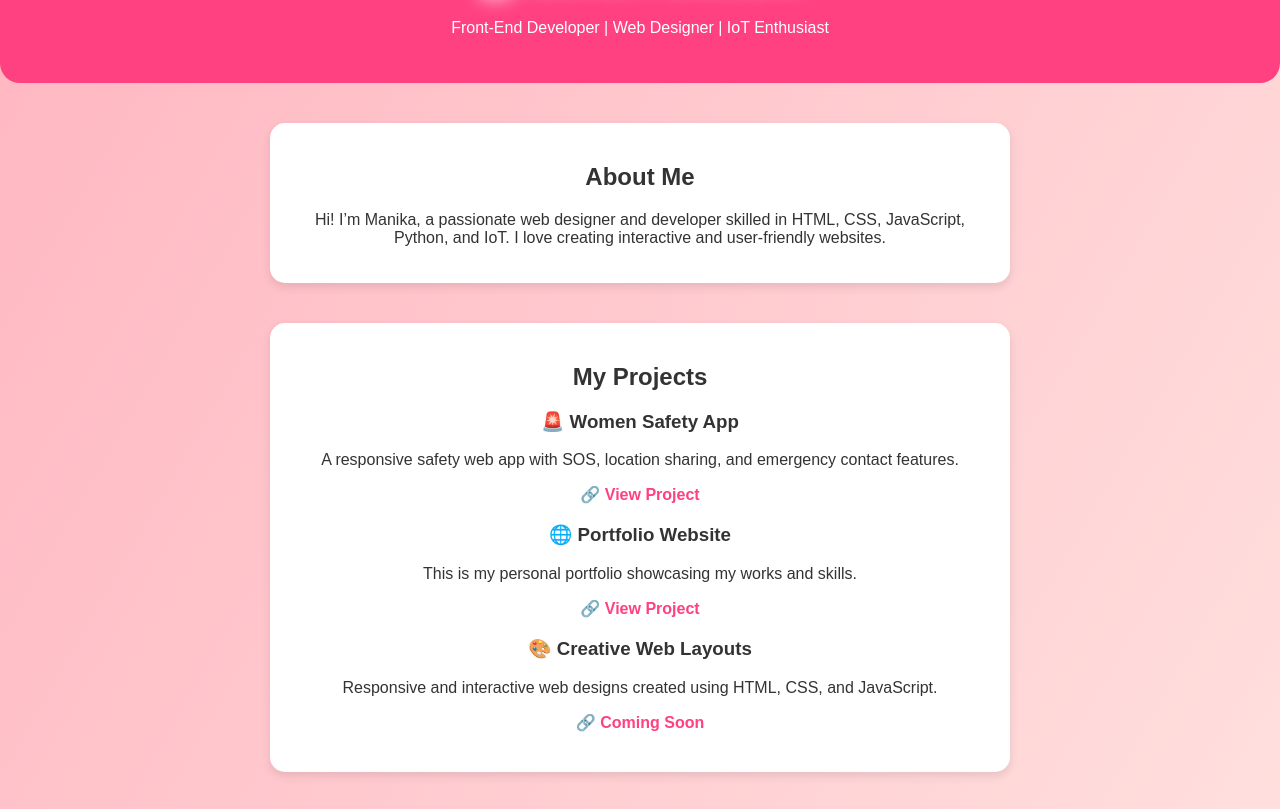
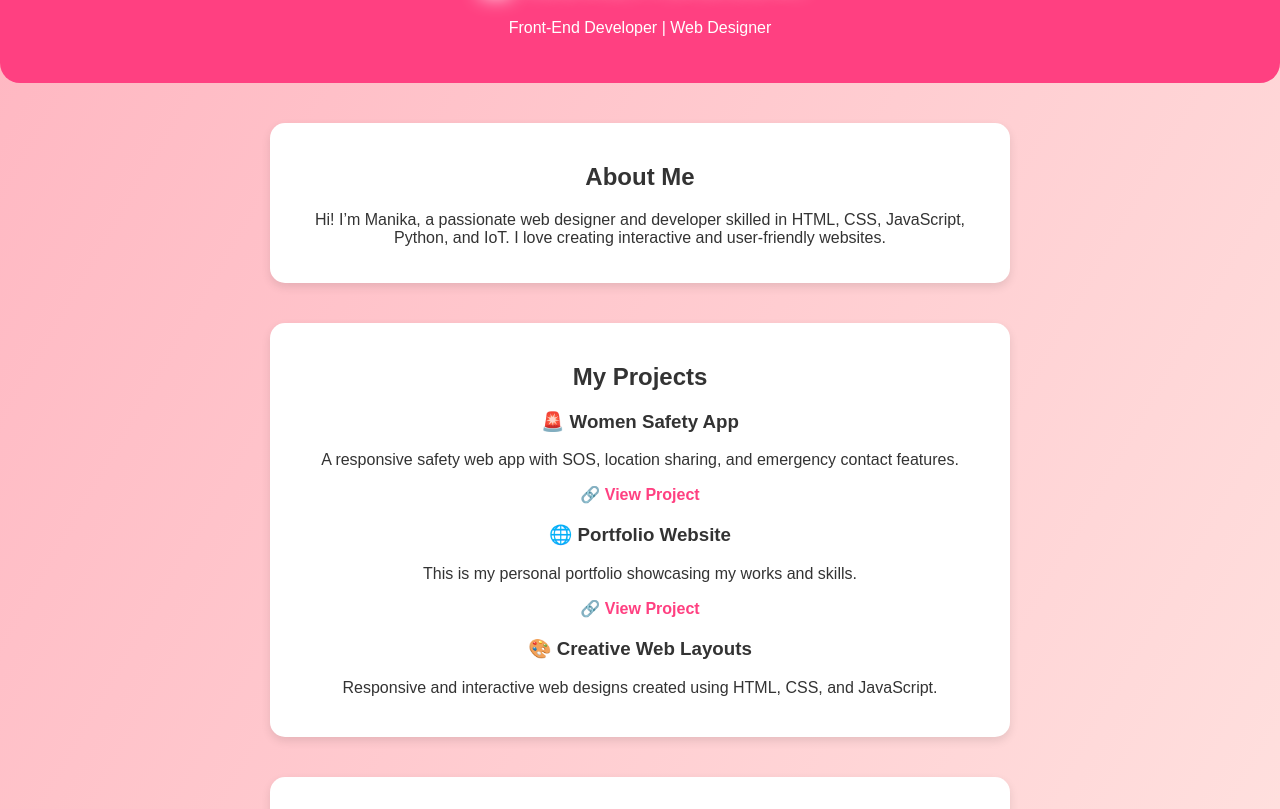
Before and after one commit to manikaparamanik8/manikaparamanik8, a plain HTML site: page index.html in a window 1280 px wide. Shown: the part 92-901 px from the top of the page. Drawn offline with Linux system fonts and the light colour scheme.

Commit message:
Uddated Portfolio (HTML,CSS,JS)

```diff
--- a/index.html
+++ b/index.html
@@ -9,7 +9,7 @@
 <body>
   <header>
     <h1>👩‍💻 Manika Paramanik</h1>
-    <p>Front-End Developer | Web Designer | IoT Enthusiast</p>
+    <p>Front-End Developer | Web Designer </p>
   </header>
 
   <section id="about">
@@ -35,7 +35,7 @@
     <div class="project">
       <h3>🎨 Creative Web Layouts</h3>
       <p>Responsive and interactive web designs created using HTML, CSS, and JavaScript.</p>
-      <a href="#">🔗 Coming Soon</a>
+
     </div>
   </section>
 
```
